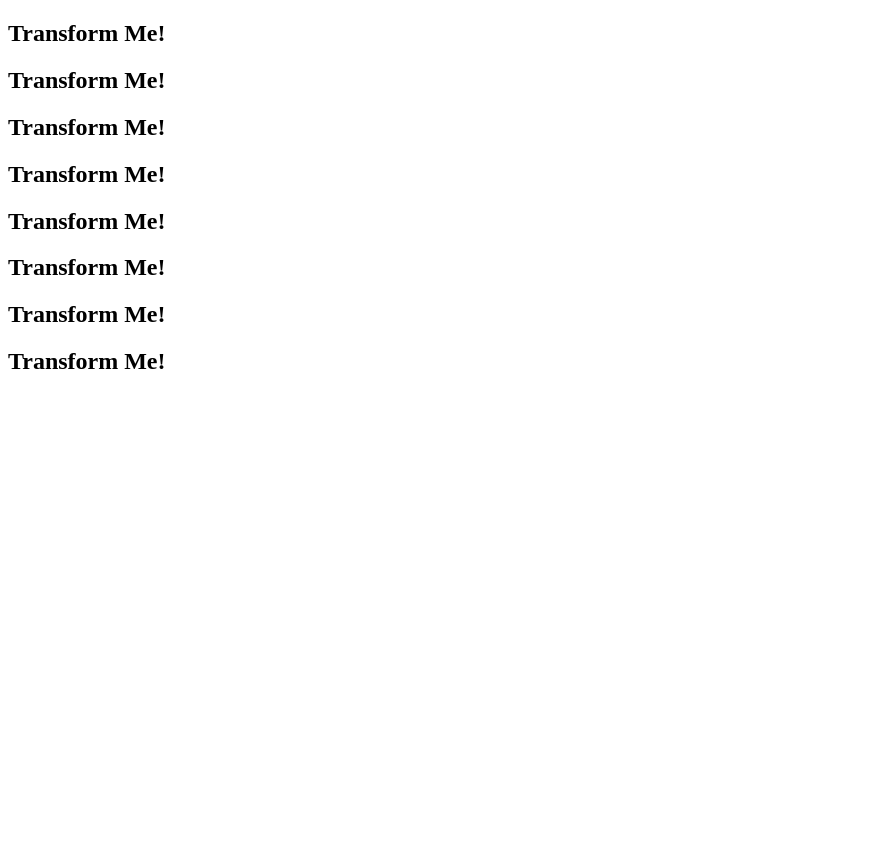
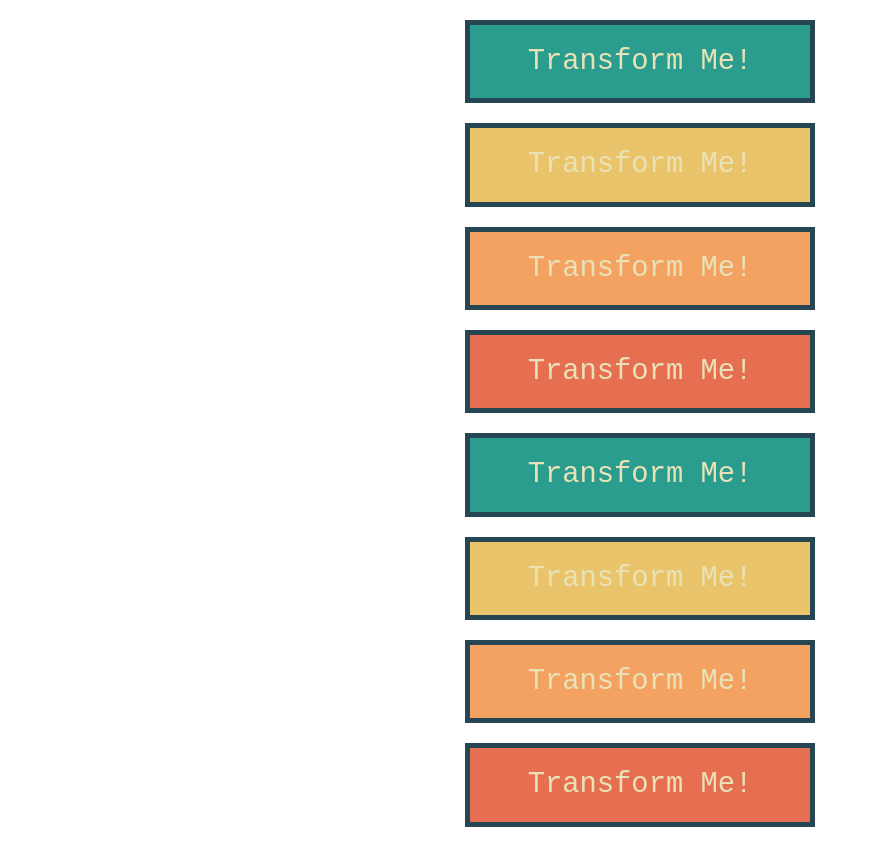
Before and after one commit to samwise-webdev/95_Transforms, a plain HTML site: page index.html in a window 1280 px wide. Shown: the whole page, without its empty margins (0-870 px from the left). Before the commit the page ends 800 px from the top, so only its background shows below. Drawn offline with Linux system fonts and the light colour scheme.

Commit message:
initial setup

```diff
--- a/notes.css
+++ b/notes.css
@@ -0,0 +1,24 @@
+h1 {
+    background-color: #2a9d8f;
+    border: 5px solid #264653;
+    color: #eae2b7;
+    padding: 0.7em;
+    width: 300px;
+    font-size: 1.8em;
+    text-align: center;
+    margin: 20px auto; /* left and right margin set to auto will center the element in its container */
+    font-family: 'Courier New', Courier, monospace;
+    font-weight: lighter;
+}
+
+h1:nth-of-type(2n) {
+    background-color: #e9c46a;
+}
+
+h1:nth-of-type(3n) {
+    background-color: #f4a261;
+}
+
+h1:nth-of-type(4n) {
+    background-color: #e76f51;
+}
```
Also changed, not shown: index.html (+1 -1 lines).
